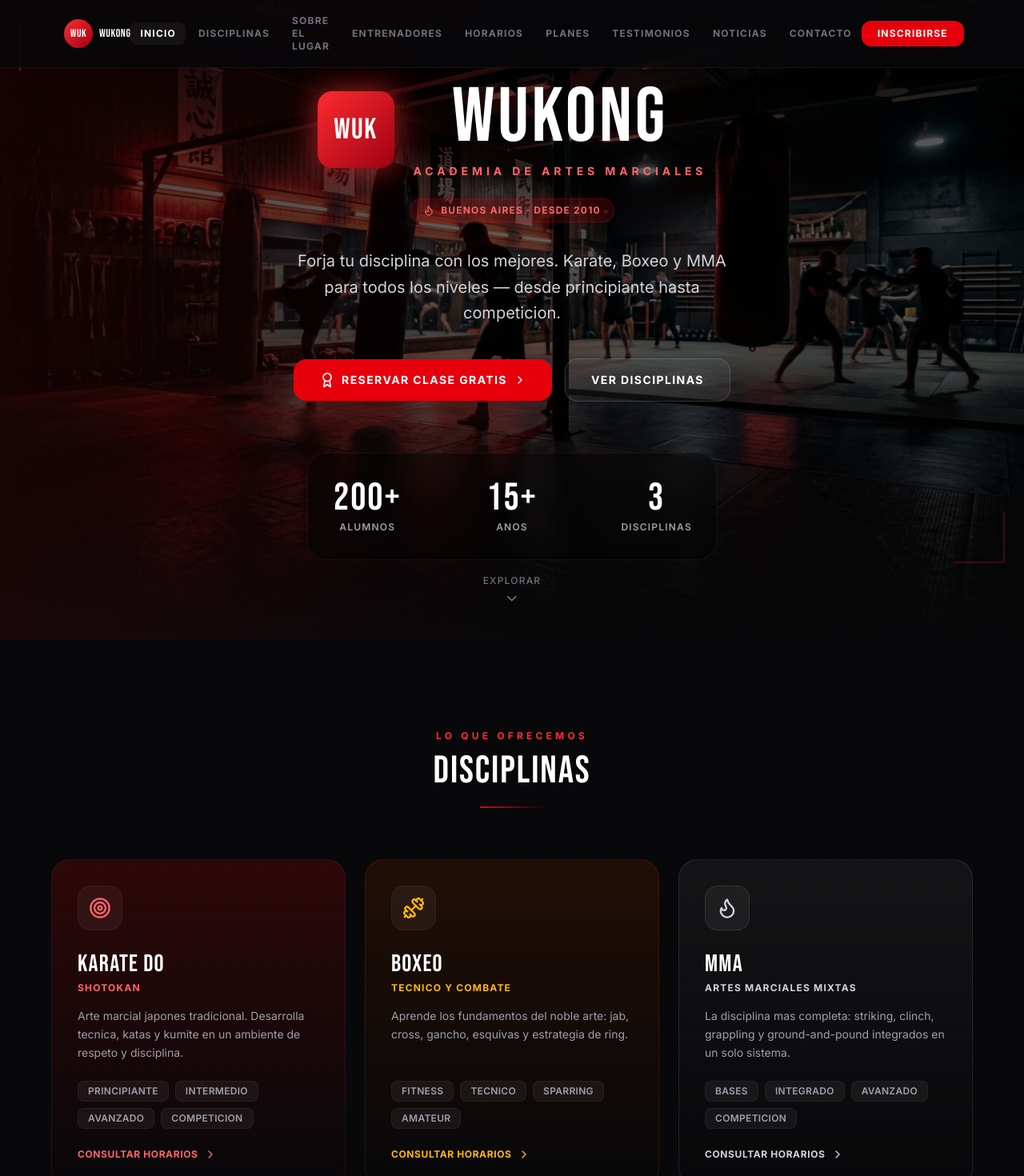
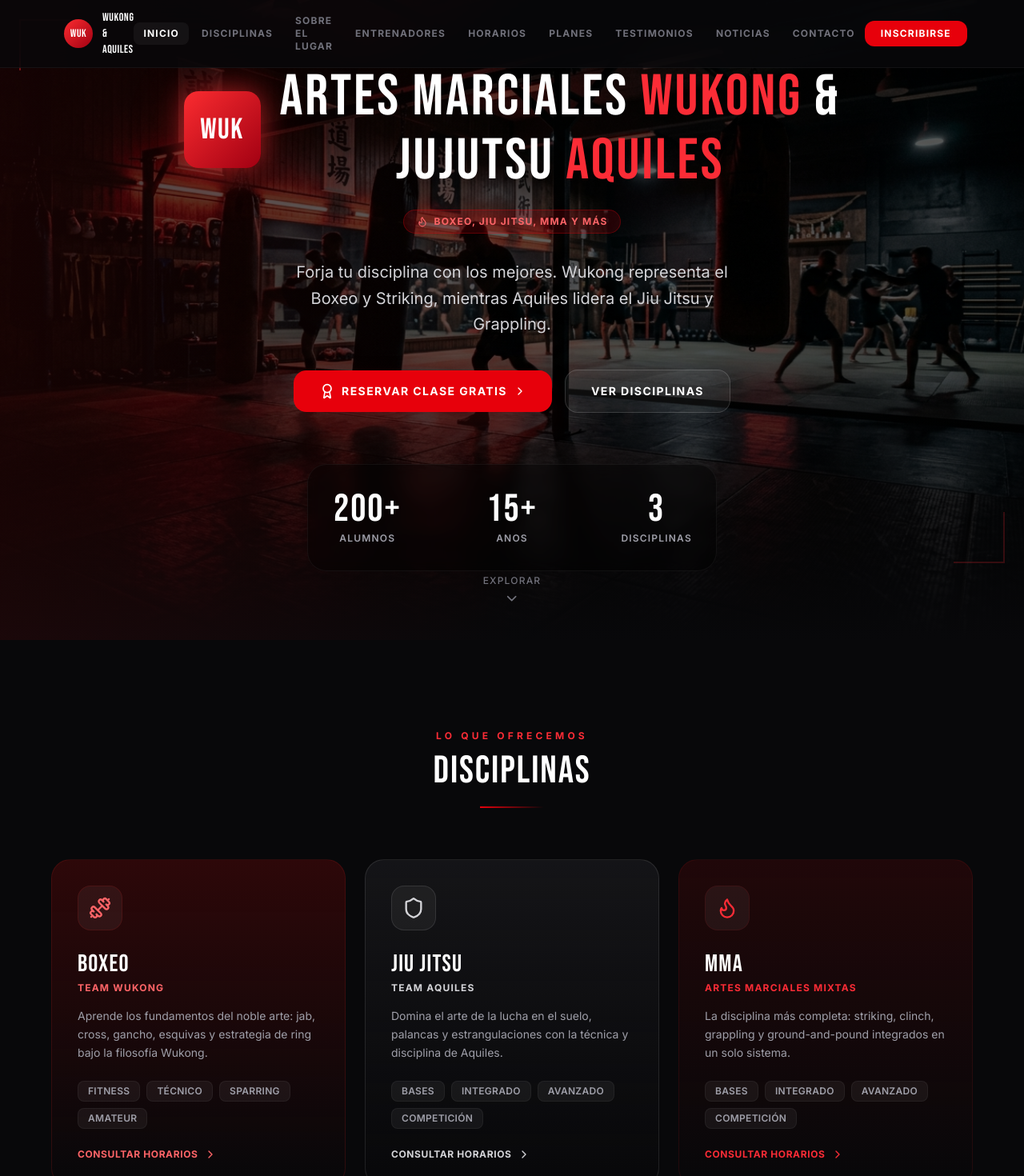
Before and after one commit to Mario4490/Wu-Kong-Pagina, a Next.js app: page / in a window 1280 px wide. Shown: the top 1470 px of the page at 80% size. Built offline with nearby package versions, Linux system fonts and the light colour scheme.

Commit message:
feat: integrar branding Wukong y Aquiles

```diff
--- a/src/app/globals.css
+++ b/src/app/globals.css
@@ -4,12 +4,12 @@
    DESIGN TOKENS — Wukong Academy
    =================================================================== */
 :root {
-  --red-primary:   #fb2c30;
-  --red-dark:      #a10012;
-  --red-glow:      rgba(251, 44, 48, 0.35);
-  --gold:          #D4AF37;
-  --gold-muted:    #a8872a;
-  --gold-glow:     rgba(212, 175, 55, 0.3);
+  --red-primary:   #E51A22; /* Vibrant red from Aquiles */
+  --red-dark:      #CC0000; /* Deep red from Wukong */
+  --red-glow:      rgba(229, 26, 34, 0.35);
+  --silver:        #E2E8F0;
+  --silver-muted:  #94A3B8;
+  --silver-glow:   rgba(226, 232, 240, 0.3);
   --bg-base:       #08080A;
   --bg-card:       #0f0f13;
   --bg-card-hover: #141418;
@@ -66,19 +66,19 @@ body {
   background-clip: text;
 }
 
-.text-gradient-gold {
-  background: linear-gradient(135deg, #D4AF37 0%, #f5d363 50%, #D4AF37 100%);
+.text-gradient-silver {
+  background: linear-gradient(135deg, #E2E8F0 0%, #F8FAFC 50%, #94A3B8 100%);
   -webkit-background-clip: text;
   -webkit-text-fill-color: transparent;
   background-clip: text;
 }
 
 .border-glow-red {
-  box-shadow: 0 0 0 1px rgba(251, 44, 48, 0.3), 0 8px 32px rgba(251, 44, 48, 0.15);
+  box-shadow: 0 0 0 1px rgba(229, 26, 34, 0.3), 0 8px 32px rgba(229, 26, 34, 0.15);
 }
 
-.border-glow-gold {
-  box-shadow: 0 0 0 1px rgba(212, 175, 55, 0.3), 0 8px 32px rgba(212, 175, 55, 0.1);
+.border-glow-silver {
+  box-shadow: 0 0 0 1px rgba(226, 232, 240, 0.3), 0 8px 32px rgba(226, 232, 240, 0.1);
 }
 
 /* ===================================================================
--- a/src/app/page.tsx
+++ b/src/app/page.tsx
@@ -152,16 +152,16 @@ function HeroSection() {
         <div className="flex flex-col sm:flex-row items-center gap-6 mb-6">
           <BrandLogo size={96} glow />
           <div className="space-y-2">
-            <h1 className="font-display text-6xl sm:text-7xl md:text-8xl text-white uppercase tracking-wide leading-none">Wukong</h1>
-            <p className="text-sm font-bold tracking-[0.35em] uppercase text-red-400">Academia de Artes Marciales</p>
+            <h1 className="font-display text-5xl sm:text-6xl md:text-7xl text-white uppercase tracking-wide leading-none">Artes Marciales <span className="text-red-500">Wukong</span> &</h1>
+            <h1 className="font-display text-5xl sm:text-6xl md:text-7xl text-white uppercase tracking-wide leading-none">Jujutsu <span className="text-red-500">Aquiles</span></h1>
           </div>
         </div>
         <div className="inline-flex items-center gap-2 px-4 py-1.5 rounded-full bg-red-600/15 border border-red-600/30 text-red-400 text-xs font-bold uppercase tracking-widest mb-8">
           <Flame className="w-3.5 h-3.5" />
-          Buenos Aires · Desde 2010
+          Boxeo, Jiu Jitsu, MMA y más
         </div>
         <p className="text-zinc-300 text-lg sm:text-xl max-w-xl mb-10 leading-relaxed">
-          Forja tu disciplina con los mejores. Karate, Boxeo y MMA para todos los niveles — desde principiante hasta competicion.
+          Forja tu disciplina con los mejores. Wukong representa el Boxeo y Striking, mientras Aquiles lidera el Jiu Jitsu y Grappling.
         </p>
         <div className="flex flex-wrap items-center justify-center gap-4 mb-16">
           <a href="/auth/register" className="inline-flex items-center gap-2 px-8 py-4 bg-red-600 text-white font-bold text-sm uppercase tracking-widest rounded-2xl shadow-2xl shadow-red-900/40 hover:bg-red-500 active:scale-95 transition-all duration-200">
@@ -190,9 +190,9 @@ function HeroSection() {
 /* =================================================================== */
 
 const disciplinas = [
-  { icon: Target,   nombre: "Karate Do",  estilo: "Shotokan",              descripcion: "Arte marcial japones tradicional. Desarrolla tecnica, katas y kumite en un ambiente de respeto y disciplina.", niveles: ["Principiante","Intermedio","Avanzado","Competicion"], color: "from-red-950/60 to-transparent",    accent: "text-red-400",   border: "border-red-900/30"  },
-  { icon: Dumbbell, nombre: "Boxeo",       estilo: "Tecnico y Combate",     descripcion: "Aprende los fundamentos del noble arte: jab, cross, gancho, esquivas y estrategia de ring.",                   niveles: ["Fitness","Tecnico","Sparring","Amateur"],           color: "from-amber-950/40 to-transparent", accent: "text-amber-400", border: "border-amber-900/30"},
-  { icon: Flame,    nombre: "MMA",         estilo: "Artes Marciales Mixtas",descripcion: "La disciplina mas completa: striking, clinch, grappling y ground-and-pound integrados en un solo sistema.",    niveles: ["Bases","Integrado","Avanzado","Competicion"],       color: "from-zinc-900/80 to-transparent",  accent: "text-zinc-300",  border: "border-white/10"    },
+  { icon: Dumbbell, nombre: "Boxeo",      estilo: "Team Wukong",           descripcion: "Aprende los fundamentos del noble arte: jab, cross, gancho, esquivas y estrategia de ring bajo la filosofía Wukong.", niveles: ["Fitness","Técnico","Sparring","Amateur"], color: "from-red-950/60 to-transparent", accent: "text-red-400", border: "border-red-900/30"},
+  { icon: Shield,   nombre: "Jiu Jitsu",  estilo: "Team Aquiles",          descripcion: "Domina el arte de la lucha en el suelo, palancas y estrangulaciones con la técnica y disciplina de Aquiles.", niveles: ["Bases","Integrado","Avanzado","Competición"], color: "from-zinc-900/80 to-transparent", accent: "text-zinc-300", border: "border-white/10"},
+  { icon: Flame,    nombre: "MMA",        estilo: "Artes Marciales Mixtas",descripcion: "La disciplina más completa: striking, clinch, grappling y ground-and-pound integrados en un solo sistema.", niveles: ["Bases","Integrado","Avanzado","Competición"], color: "from-red-950/40 to-transparent", accent: "text-red-500", border: "border-red-900/20"},
 ];
 
 function DisciplinasSection() {
@@ -304,12 +304,12 @@ function EntrenadoresSection() {
               </div>
               <h3 className="font-display text-xl text-white uppercase tracking-wide leading-tight">{t.nombre}</h3>
               <p className="text-xs font-bold tracking-widest text-red-400 uppercase mt-1 mb-1">{t.disciplina}</p>
-              <span className="inline-block px-3 py-0.5 rounded-full bg-amber-500/10 border border-amber-500/20 text-amber-400 text-xs font-bold uppercase tracking-wider mb-4">{t.cinturon}</span>
+              <span className="inline-block px-3 py-0.5 rounded-full bg-zinc-500/10 border border-zinc-500/20 text-zinc-400 text-xs font-bold uppercase tracking-wider mb-4">{t.cinturon}</span>
               <p className="text-sm text-zinc-400 leading-relaxed flex-1 mb-4">{t.descripcion}</p>
               <div className="w-full space-y-1.5 mb-5">
                 {t.logros.map((l) => (
                   <div key={l} className="flex items-center gap-2 text-xs text-zinc-500">
-                    <CheckCircle2 className="w-3.5 h-3.5 text-amber-500 flex-shrink-0" />{l}
+                    <CheckCircle2 className="w-3.5 h-3.5 text-red-500 flex-shrink-0" />{l}
                   </div>
                 ))}
               </div>
@@ -330,12 +330,12 @@ function EntrenadoresSection() {
 /* =================================================================== */
 
 const horarios = [
-  {dia:"Lunes",    karate:"8:00 / 19:00", boxeo:"10:00 / 20:00", mma:"—"},
-  {dia:"Martes",   karate:"—",             boxeo:"9:00 / 19:00",  mma:"20:30"},
-  {dia:"Miercoles",karate:"8:00 / 19:00", boxeo:"10:00 / 20:00", mma:"—"},
-  {dia:"Jueves",   karate:"—",             boxeo:"9:00 / 19:00",  mma:"20:30"},
-  {dia:"Viernes",  karate:"8:00 / 18:00", boxeo:"10:00 / 19:00", mma:"20:00"},
-  {dia:"Sabado",   karate:"9:00",          boxeo:"10:00",         mma:"11:30"},
+  {dia:"Lunes",    boxeo:"10:00 / 20:00", jiujitsu:"8:00 / 19:00", mma:"—"},
+  {dia:"Martes",   boxeo:"9:00 / 19:00",  jiujitsu:"—",             mma:"20:30"},
+  {dia:"Miércoles",boxeo:"10:00 / 20:00", jiujitsu:"8:00 / 19:00", mma:"—"},
+  {dia:"Jueves",   boxeo:"9:00 / 19:00",  jiujitsu:"—",             mma:"20:30"},
+  {dia:"Viernes",  boxeo:"10:00 / 19:00", jiujitsu:"8:00 / 18:00", mma:"20:00"},
+  {dia:"Sábado",   boxeo:"10:00",         jiujitsu:"9:00",          mma:"11:30"},
 ];
 
 function HorariosSection() {
@@ -347,18 +347,18 @@ function HorariosSection() {
           <table className="w-full min-w-[520px]">
             <thead>
               <tr className="border-b border-white/5">
-                <th className="text-left p-5 text-xs font-bold uppercase tracking-widest text-zinc-500">Dia</th>
-                <th className="text-center p-5 text-xs font-bold uppercase tracking-widest text-red-400">Karate</th>
-                <th className="text-center p-5 text-xs font-bold uppercase tracking-widest text-amber-400">Boxeo</th>
-                <th className="text-center p-5 text-xs font-bold uppercase tracking-widest text-zinc-300">MMA</th>
+                <th className="text-left p-5 text-xs font-bold uppercase tracking-widest text-zinc-500">Día</th>
+                <th className="text-center p-5 text-xs font-bold uppercase tracking-widest text-red-400">Boxeo (Wukong)</th>
+                <th className="text-center p-5 text-xs font-bold uppercase tracking-widest text-zinc-300">Jiu Jitsu (Aquiles)</th>
+                <th className="text-center p-5 text-xs font-bold uppercase tracking-widest text-red-500">MMA</th>
               </tr>
             </thead>
             <tbody>
               {horarios.map((row, i) => (
                 <tr key={row.dia} className={`border-b border-white/[0.03] hover:bg-white/[0.02] transition-colors ${i%2===0?"":"bg-white/[0.015]"}`}>
                   <td className="p-5 text-sm font-bold text-white">{row.dia}</td>
-                  <td className="p-5 text-sm text-center text-zinc-400 font-mono">{row.karate}</td>
                   <td className="p-5 text-sm text-center text-zinc-400 font-mono">{row.boxeo}</td>
+                  <td className="p-5 text-sm text-center text-zinc-400 font-mono">{row.jiujitsu}</td>
                   <td className="p-5 text-sm text-center text-zinc-400 font-mono">{row.mma}</td>
                 </tr>
               ))}
@@ -404,7 +404,7 @@ function PreciosSection() {
               <ul className="space-y-3 mb-8">
                 {p.caracteristicas.map((c) => (
                   <li key={c} className="flex items-center gap-2 text-xs text-zinc-300">
-                    <CheckCircle2 className="w-3.5 h-3.5 text-amber-500 flex-shrink-0" />{c}
+                    <CheckCircle2 className="w-3.5 h-3.5 text-red-500 flex-shrink-0" />{c}
                   </li>
                 ))}
               </ul>
@@ -575,7 +575,7 @@ function Footer() {
       <div className="max-w-6xl mx-auto flex flex-col md:flex-row items-center justify-between gap-6">
         <div className="flex items-center gap-2">
           <BrandLogo size={32} glow={false} />
-          <span className="text-sm font-display text-zinc-400 uppercase tracking-wide">Team Wukong</span>
+          <span className="text-sm font-display text-zinc-400 uppercase tracking-wide">Wukong & Aquiles</span>
         </div>
         <div className="flex items-center gap-6 text-xs text-zinc-500">
           <a href="#inicio" className="hover:text-white transition-colors">Inicio</a>
@@ -613,9 +613,9 @@ export default function HomePage() {
       {/* NAV */}
       <nav className="fixed top-0 left-0 right-0 z-50 bg-[#08080A]/80 backdrop-blur-xl border-b border-white/5">
         <div className="max-w-6xl mx-auto px-4 py-3 flex items-center justify-between">
-          <div className="flex items-center gap-2 cursor-pointer">
+          <div className="flex items-center gap-3 cursor-pointer">
             <BrandLogo size={36} glow={false} />
-            <span className="font-display text-sm text-white uppercase tracking-wide hidden sm:block">Wukong</span>
+            <span className="font-display text-sm text-white uppercase tracking-wide hidden sm:block">Wukong & Aquiles</span>
           </div>
           <div className="hidden md:flex items-center gap-1">
             {navLinks.map((link) => (
```
